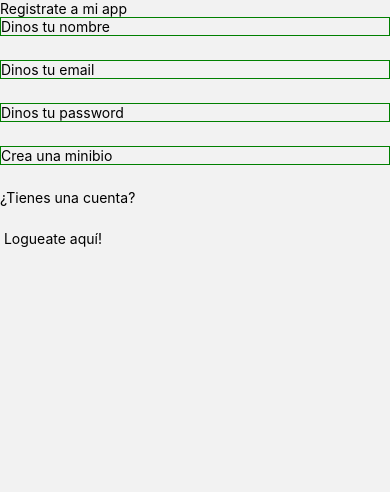
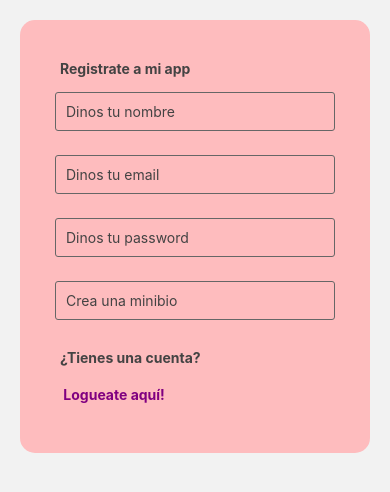
Before and after one commit to martinascarfoni/proyecto-app-3, a React Native app: screen /Register in a window 390 px wide. Shown: the top 492 px of the page. Built offline with nearby package versions, Linux system fonts and the light colour scheme; no server answers.

Commit message:
css login y register

```diff
--- a/src/components/FormLogin.js
+++ b/src/components/FormLogin.js
@@ -1,4 +1,4 @@
-import { Text, View, TextInput, StyleSheet, TouchableOpacity } from 'react-native'
+import { Text, View, TextInput, StyleSheet, TouchableOpacity, ImageBackground } from 'react-native'
 import React, { Component } from 'react'
 import { auth, db } from "../firebase/config"
 import Register from "../screens/Register"
@@ -14,6 +14,7 @@ export default class FormLogin extends Component {
                 errorMail: ""
             },
             errorMailOContrasenaInconrrecta: ""
+
         }
     }
 
@@ -45,8 +46,9 @@ export default class FormLogin extends Component {
 
     render() {
         return (
-            <View>
-                <Text>Logueate a mi app!</Text>
+            <ImageBackground source={require('../../assets/vlog.jpg')} style={styles.backgroundImage}>
+            <View style={styles.Loginformu}>
+                <Text style={styles.titulos}>Logueate a mi app!</Text>
                 <View>
                 <TextInput
                     style = {styles.input}
@@ -69,20 +71,21 @@ export default class FormLogin extends Component {
 
                 {this.state.errorMailOContrasenaInconrrecta !== '' ? <Text>El mail o la contraseña son incorrectos</Text> : ""}
 
-                <Text>¿No tienes una cuenta aún?</Text>
+                <Text style={styles.titulos} >¿No tienes una cuenta aún?</Text>
                 <TouchableOpacity
                         onPress={() => this.props.navigation.navigate('Register')}>
-                        <Text> Registrate aquí! </Text>
+                        <Text style={styles.regi}> Registrate aquí! </Text>
                     </TouchableOpacity>
 
                 {this.state.mail== "" || this.state.userName== "" || this.state.password== "" ? "":
                 <TouchableOpacity
                     style={styles.btn}
                     onPress={() => {this.loguearUsuario(this.state.mail, this.state.password)}}>
-                    <Text>Iniciar sesión</Text>
+                    <Text style={styles.textBtn}>Iniciar sesión</Text>
                 </TouchableOpacity>}
                 </View>
             </View>
+            </ImageBackground>
 
         )
     }
@@ -91,15 +94,47 @@ export default class FormLogin extends Component {
 const styles = StyleSheet.create({
     input:{
         borderWidth: 1,
-        borderColor: 'green',
-        marginBottom: 24
+        borderColor: '#666666',
+        marginBottom: 24,
+        color: '#434343',
+        borderRadius: 3,
+        padding: 10,
+
     },
     btn:{
         backgroundColor:'purple',
         padding:16,
-        marginBottom: 24
+        marginBottom: 24,
+        borderRadius: 5,
     },
     textBtn:{
         color:'white'
+    },
+    Loginformu: {
+        width: 350,
+        margin: 20,
+        padding: 35,
+        backgroundColor: 'rgba(255, 182, 185, 0.9)',
+        borderRadius: 15,
+        },
+    titulos: {
+        padding: 5,
+        marginBottom: 10,
+        color: '#434343',
+        fontWeight:'bold'
+
+    },
+    regi: {
+        padding: 5,
+        marginBottom: 10,
+        color: 'purple',
+        fontWeight:'bold'
+
+    },
+    backgroundImage: {
+        flex: 1,
+        resizeMode: 'cover',
+        justifyContent: 'center',
     }
+
 })
--- a/src/components/FormRegister.js
+++ b/src/components/FormRegister.js
@@ -74,8 +74,8 @@ export default class FormRegister extends Component {
 
     render() {
         return (
-            <View>
-                <Text>Registrate a mi app</Text>
+            <View style={styles.Loginformu}>
+                <Text style={styles.titulos}>Registrate a mi app</Text>
 
                 <View>
                     <TextInput
@@ -118,7 +118,7 @@ export default class FormRegister extends Component {
                     {this.state.errorMailFirebase !== "" ? <Text>{this.state.errorMailFirebase}</Text> : ""}
 
                     <Text
-                        style={styles.textLink}
+                        style={styles.titulos}
                     >
                         ¿Tienes una cuenta?
                     </Text>
@@ -126,7 +126,7 @@ export default class FormRegister extends Component {
                     <TouchableOpacity
                         onPress={() => this.props.navigation.navigate('Login')}
                     >
-                        <Text> Logueate aquí! </Text>
+                        <Text style={styles.regi}> Logueate aquí! </Text>
                     </TouchableOpacity>
 
                     {this.state.mail== "" || this.state.userName== "" || this.state.password== "" ? "":
@@ -146,20 +146,45 @@ export default class FormRegister extends Component {
 }
 
 const styles = StyleSheet.create({
-    input: {
+
+     input:{
         borderWidth: 1,
-        borderColor: 'green',
-        marginBottom: 24
+        borderColor: '#666666',
+        marginBottom: 24,
+        color: '#434343',
+        borderRadius: 3,
+        padding: 10,
+
+     },
+    btn:{
+        backgroundColor:'purple',
+        padding:16,
+        marginBottom: 24,
+        borderRadius: 5,
     },
-    btn: {
-        backgroundColor: 'purple',
-        padding: 16
+    textBtn:{
+        color:'white'
     },
-    textBtn: {
-        color: 'white'
+    Loginformu: {
+        width: 350,
+        margin: 20,
+        padding: 35,
+        backgroundColor: 'rgba(255, 182, 185, 0.9)',
+        borderRadius: 15,
+        },
+    titulos: {
+        padding: 5,
+        marginBottom: 10,
+        color: '#434343',
+        fontWeight:'bold'
+
     },
-    textLink: {
-        marginBottom: 24,
-        justifyContent: "center"
-    }
-})
+    regi: {
+        padding: 5,
+        marginBottom: 10,
+        color: 'purple',
+        fontWeight:'bold'
+
+    },
+
+    })
```
Also changed, not shown: src/screens/Login.js (+4 -4 lines), assets/vlog.jpg (added).
